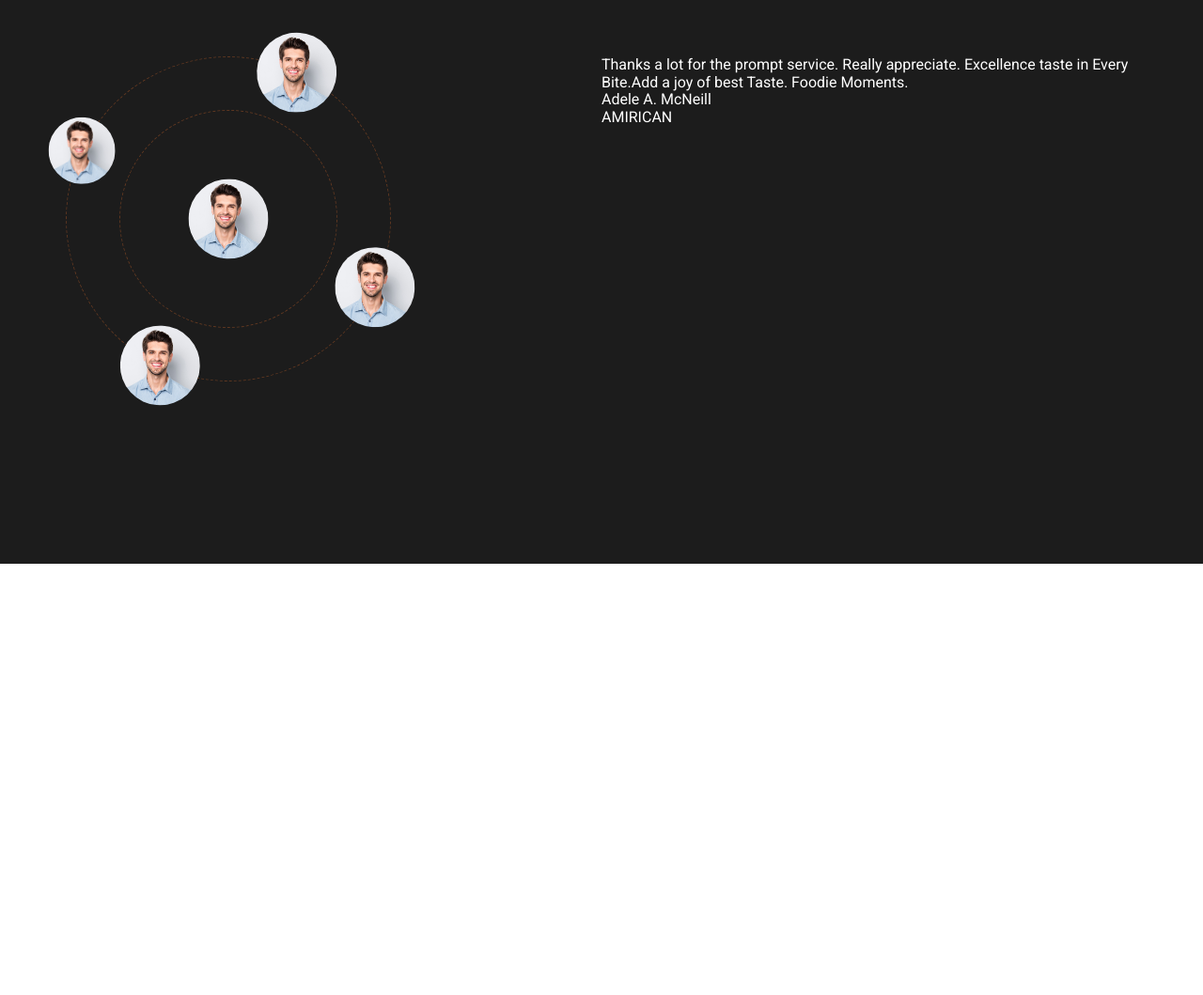
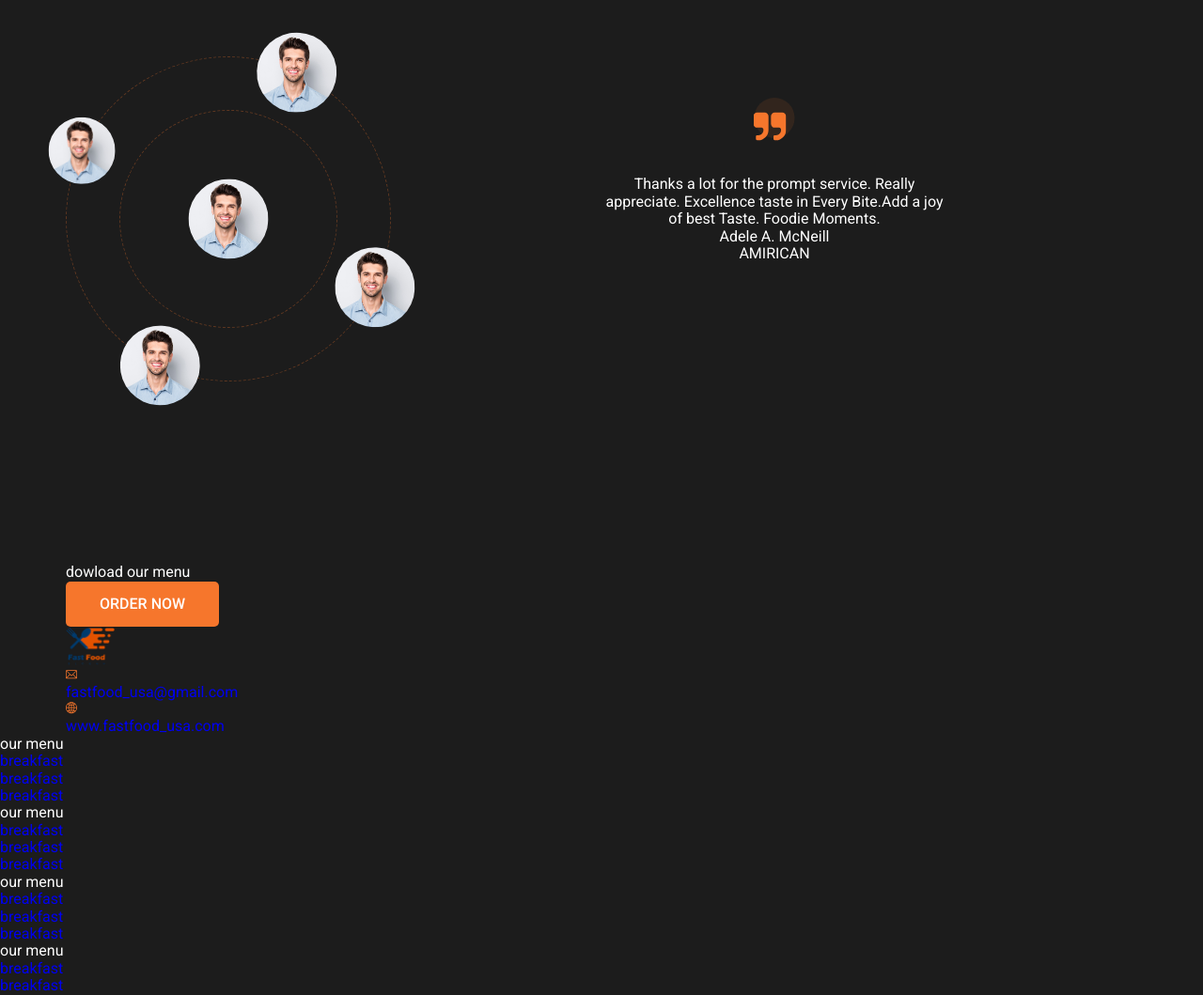
Before and after one commit to RAKALIG/fast-food, a plain HTML site: page index.html in a window 1280 px wide. Shown: the part 2864-3923 px from the top of the page at 94% size. Before the commit the page ends 3464 px from the top, so only its background shows below. Drawn offline with Linux system fonts and the light colour scheme.

Commit message:
ну типо почти сделал, как шаблончик

```diff
--- a/css/style.css
+++ b/css/style.css
@@ -319,6 +319,7 @@ img {
 
 .feedback__container {
     display: flex;
+    align-items: center;
 }
 
 .feedback__column {
@@ -403,7 +404,36 @@ img {
     transform: rotate(65deg);
 }
 
-.review {}
+.review {
+    max-width: 368px;
+    text-align: center;
+    position: relative;
+}
+
+.review::before {
+    content: '';
+    display: block;
+    width: 43px;
+    height: 43px;
+    background: rgba(246, 118, 44, 0.1);
+    border-radius: 50%;
+    position: absolute;
+    top: 0%;
+    left: 50%;
+    transform: translate(-50%, calc(-100% - 40px));
+}
+
+.review::after {
+    content: '';
+    display: block;
+    width: 37px;
+    height: 31px;
+    background: url(../img/icons/quots.svg) center/contain no-repeat;
+    position: absolute;
+    top: 0%;
+    left: 50%;
+    transform: translate(calc(-50% - 5px), calc(-100% - 37px));
+}
 
 .review__text {}
 
--- a/index.html
+++ b/index.html
@@ -243,6 +243,116 @@
                 </div>
             </div>
         </section>
+        <section class="dowload">
+            <div class="container">
+                <div class="dowload__column">
+                    dowload our menu
+                </div>
+                <div class="dowload__column">
+                    <button class="btn">ORDER NOW</button>
+                </div>
+            </div>
+        </section>
+        <footer class="footer">
+            <div class="container footer__container">
+                <div class="footer__contact">
+                    <a href="#!" class="logo">
+                        <img src="img/content/fast-food-logo.png" alt="Логотип" class="logo__pic">
+                    </a>
+                    <div class="Email">
+                        <div class="Email__icon">
+                            <img src="img/icons/mail.svg" alt="">
+                        </div>
+                        <a class="Email__text" href="mailto:fastfood_usa@gmail.com">
+                            fastfood_usa@gmail.com
+                        </a>
+                    </div>
+                    <div class="web">
+                        <div class="icon">
+                            <img src="img/icons/web.svg" alt="web">
+                        </div>
+                        <a href="#!" class="web__link"> www.fastfood_usa.com</a>
+                    </div>
+                </div>
+            </div>
+            <div class="footer__nav">
+                <div class="footer__nav-col">
+                    <div class="foorer__nav-title"> our menu</div>
+                    <ul class="footer__list">
+                        <li class="footer__item">
+                            <a href="#!" class="footer__nav-link">
+                                breakfast
+                            </a>
+                        </li>
+                        <li class="footer__item">
+                            <a href="#!" class="footer__nav-link">
+                                breakfast
+                            </a>
+                        </li>
+                        <li class="footer__item">
+                            <a href="#!" class="footer__nav-link">
+                                breakfast
+                            </a>
+                        </li>
+                    </ul>
+                </div>
+                <div class="footer__nav-col">
+                    <div class="foorer__nav-title"> our menu</div>
+                    <ul class="footer__list">
+                        <li class="footer__item">
+                            <a href="#!" class="footer__nav-link">
+                                breakfast
+                            </a>
+                        </li>
+                        <li class="footer__item">
+                            <a href="#!" class="footer__nav-link">
+                                breakfast
+                            </a>
+                        </li>
+                        <li class="footer__item">
+                            <a href="#!" class="footer__nav-link">
+                                breakfast
+                            </a>
+                        </li>
+                    </ul>
+                </div>
+                <div class="footer__nav-col">
+                    <div class="foorer__nav-title"> our menu</div>
+                    <ul class="footer__list">
+                        <li class="footer__item">
+                            <a href="#!" class="footer__nav-link">
+                                breakfast
+                            </a>
+                        </li>
+                        <li class="footer__item">
+                            <a href="#!" class="footer__nav-link">
+                                breakfast
+                            </a>
+                        </li>
+                        <li class="footer__item">
+                            <a href="#!" class="footer__nav-link">
+                                breakfast
+                            </a>
+                        </li>
+                    </ul>
+                </div>
+                <div class="footer__nav-col">
+                    <div class="foorer__nav-title"> our menu</div>
+                    <ul class="social">
+                        <li class="social__item">
+                            <a href="#!" class="social__link">
+                                breakfast
+                            </a>
+                        </li>
+                        <li class="social__item">
+                            <a href="#!" class="social__link">
+                                breakfast
+                            </a>
+                        </li>
+                    </ul>
+                </div>
+            </div>
+        </footer>
     </div>
 </body>
 
```
